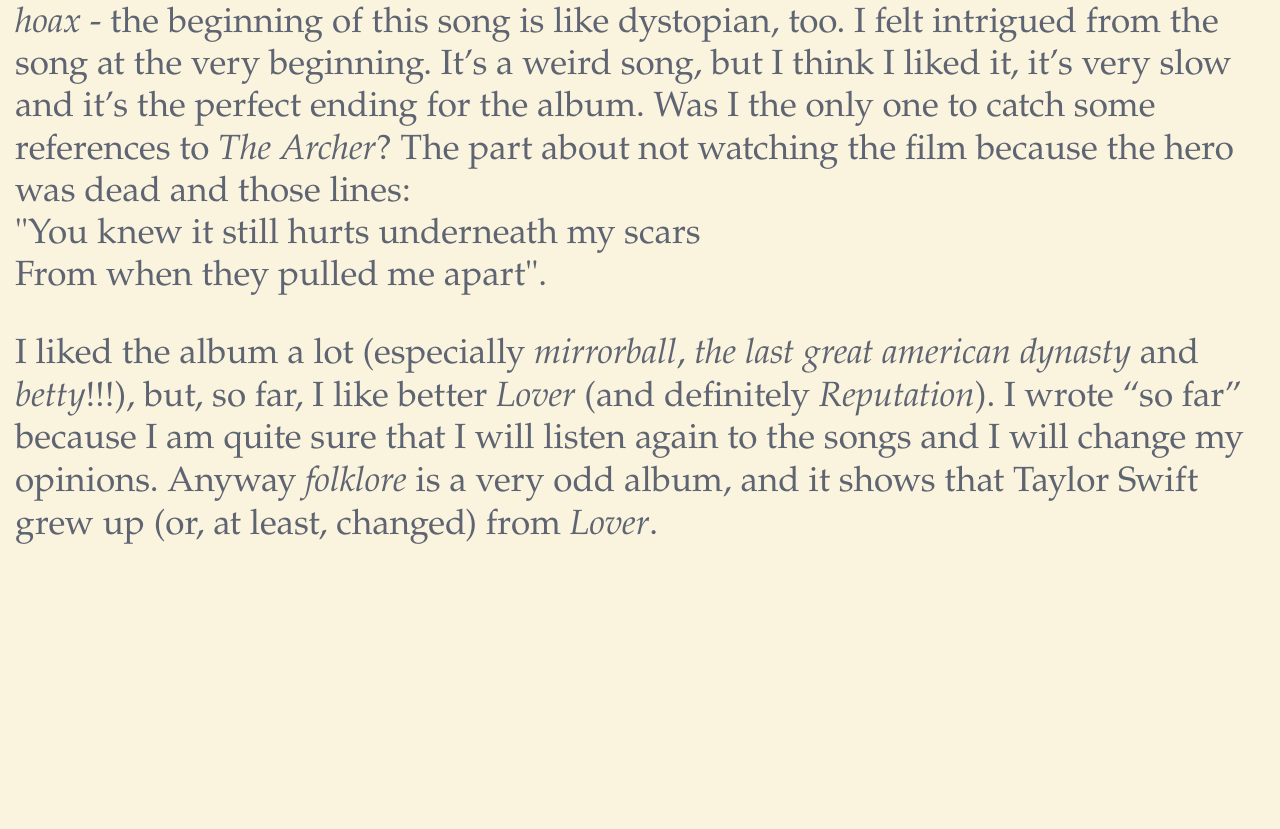
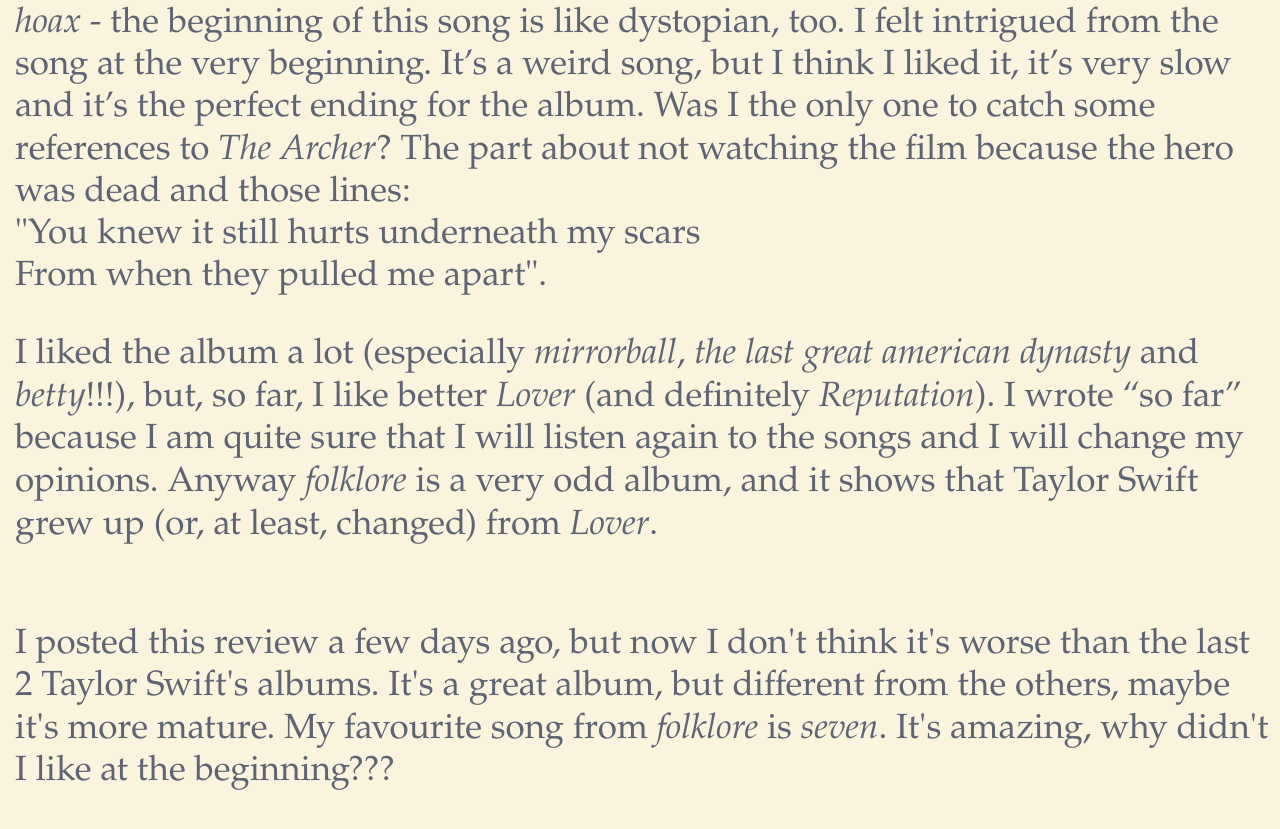
Before and after one commit to just-a-booklover/just-a-bookworm.github.io-columns-july2020, a plain HTML site: page index.html in a window 1280 px wide. Shown: the part 4852-5681 px from the top of the page. Before the commit the page ends 5435 px from the top, so only its background shows below. Drawn offline with Linux system fonts and the light colour scheme.

Commit message:
Update index.html

```diff
--- a/index.html
+++ b/index.html
@@ -137,6 +137,8 @@ From when they pulled me apart".</span></p>
 
 <p>I liked the album a lot (especially <em>mirrorball</em>, <em>the last great american dynasty</em> and <em>betty</em>!!!), but, so far, I like better <em>Lover</em> (and definitely <em>Reputation</em>). I wrote “so far” because I am quite sure that I will listen again to the songs and I will change my opinions. Anyway <em>folklore</em> is a very odd album, and it shows that Taylor Swift grew up (or, at least, changed) from <em>Lover</em>.</p>
 
+<p><br>I posted this review a few days ago, but now I don't think it's worse than the last 2 Taylor Swift's albums. It's a great album, but different from the others, maybe it's more mature. My favourite song from <em>folklore</em> is <em>seven</em>. It's amazing, why didn't I like at the beginning???</p>
+
         </div>
     </body>
 </html>
```
